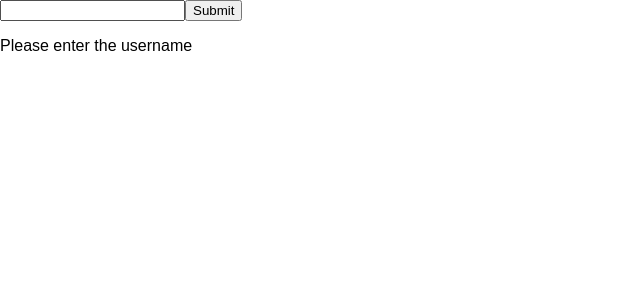
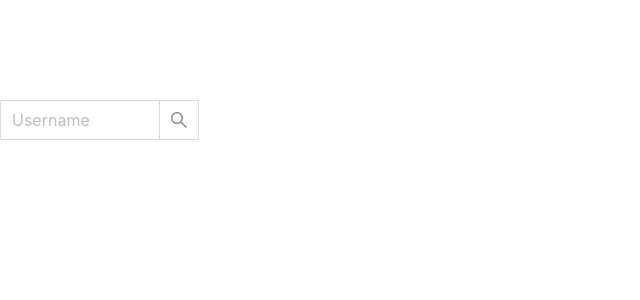
Before and after one commit to YerkebulanDoroshev/requesttest, a React (Create React App) app: page / in a window 1280 px wide. Shown: the top 300 px of the page, without its empty margins (0-640 px from the left). Built offline with nearby package versions, Linux system fonts and the light colour scheme.

Commit message:
fix:(Form and Info) UI and structure changing

```diff
--- a/src/App.css
+++ b/src/App.css
@@ -1,28 +1,5 @@
+@import '~antd/dist/antd.css';
+
 .App {
-  text-align: center;
+  padding-top: 100px;
 }
-
-.App-logo {
-  animation: App-logo-spin infinite 20s linear;
-  height: 80px;
-}
-
-.App-header {
-  background-color: #222;
-  height: 150px;
-  padding: 20px;
-  color: white;
-}
-
-.App-title {
-  font-size: 1.5em;
-}
-
-.App-intro {
-  font-size: large;
-}
-
-@keyframes App-logo-spin {
-  from { transform: rotate(0deg); }
-  to { transform: rotate(360deg); }
-}
--- a/src/App.js
+++ b/src/App.js
@@ -1,35 +1,16 @@
 import React, { Component } from 'react';
 import './App.css';
-import axios from 'axios';
 
-import UserForm from './components/UserForm/UserForm'
+import { Form } from './components';
 
 class App extends Component {
-
-
-  state = {
-    repos:null,
-  }
-  getUser = (e) =>{
-    e.preventDefault();
-    const user = e.target.elements.username.value;
-    if(user){
-      axios.get(`https://api.github.com/users/${user}`)
-      .then((res) =>{
-        const repos = res.data.public_repos;
-        this.setState({repos});
-      });
-    } else return;
-
-  }
-
   render() {
     return (
-      <div>
-        <UserForm getUser={this.getUser} />
-        {this.state.repos ? <p>Number of repos:{this.state.repos }</p> : <p>Please enter the username</p>}
+      <div className="container">
+        <div className="App">
+          <Form />
+        </div>
       </div>
-
     );
   }
 }
--- /dev/null
+++ b/src/components/Form/Form.js
@@ -0,0 +1,36 @@
+import React from 'react';
+import axios from 'axios';
+import { Info } from '../';
+import { Input } from 'antd';
+const { Search } = Input;
+
+class Form extends React.Component {
+  state = {
+    user: '',
+  };
+  getUser = (user) => {
+    if (user) {
+      axios.get(`https://api.github.com/users/${user}`).then((res) => {
+        const user = res.data;
+        this.setState({ user });
+      });
+    } else return;
+  };
+
+  render() {
+    return (
+      <div>
+        <Search
+          placeholder="Username"
+          onSearch={this.getUser}
+          style={{ width: 200 }}
+          size="large"
+          name="username"
+        />
+
+        {this.state.user && <Info user={this.state.user} />}
+      </div>
+    );
+  }
+}
+export default Form;
--- /dev/null
+++ b/src/components/Info/Info.css
@@ -0,0 +1,24 @@
+.Info {
+  margin-top: 100px;
+  display: flex;
+  max-width: 800px;
+}
+
+.Info .avatar_url img {
+  width: 300px;
+  border-radius: 20px;
+}
+
+.Info .info {
+  padding: 20px;
+  display: flex;
+  flex-direction: column;
+  justify-content: space-between;
+}
+.Info .info div {
+  font-size: 16px;
+}
+
+.Info .info .button {
+  max-width: 300px;
+}
--- /dev/null
+++ b/src/components/Info/Info.js
@@ -0,0 +1,56 @@
+import React from 'react';
+import './Info.css';
+import { Button } from 'antd';
+
+const Info = (props) => {
+  return (
+    <div className="Info">
+      <div className="avatar_url">
+        <img src={props.user.avatar_url} alt="avatar" />
+      </div>
+      <div className="info">
+        <div className="login">
+          <b>Login:</b>
+          {props.user.login}
+        </div>
+        <div className="name">
+          <b>Name:</b>
+          {props.user.name}
+        </div>
+        <div className="location">
+          <b>Location:</b>
+          {props.user.location}
+        </div>
+        <div className="bio">
+          <b>Bio:</b>
+          {props.user.bio}
+        </div>
+        <div className="followers">
+          <b>Followers:</b>
+          {props.user.followers}
+        </div>
+        <div className="following">
+          <b>Following:</b>
+          {props.user.following}
+        </div>
+        <div className="following">
+          <b>Public repos:</b>
+          {props.user.public_repos}
+        </div>
+
+        <Button
+          className="button"
+          href={'https://github.com/' + props.user.login}
+        >
+          Github account
+        </Button>
+        {props.user.email && (
+          <Button className="button" href={'mailto:' + props.user.email}>
+            Email
+          </Button>
+        )}
+      </div>
+    </div>
+  );
+};
+export default Info;
--- a/src/components/UserForm/UserForm.js
+++ /dev/null
@@ -1,14 +0,0 @@
-import React from 'react'
-
-
-const UserForm = (props) => {
-  return (
-    <div>
-      <form onSubmit={props.getUser}>
-        <input type="text" name="username"/>
-        <button>Submit</button>
-      </form>
-    </div>
-  )
-}
-export default UserForm;
--- /dev/null
+++ b/src/components/index.js
@@ -0,0 +1,4 @@
+import Form from './Form/Form';
+import Info from './Info/Info';
+
+export { Form, Info };
```
Also changed, not shown: package.json (+6 -4 lines), 1 other file (tests, documents, lock files or other folders).
